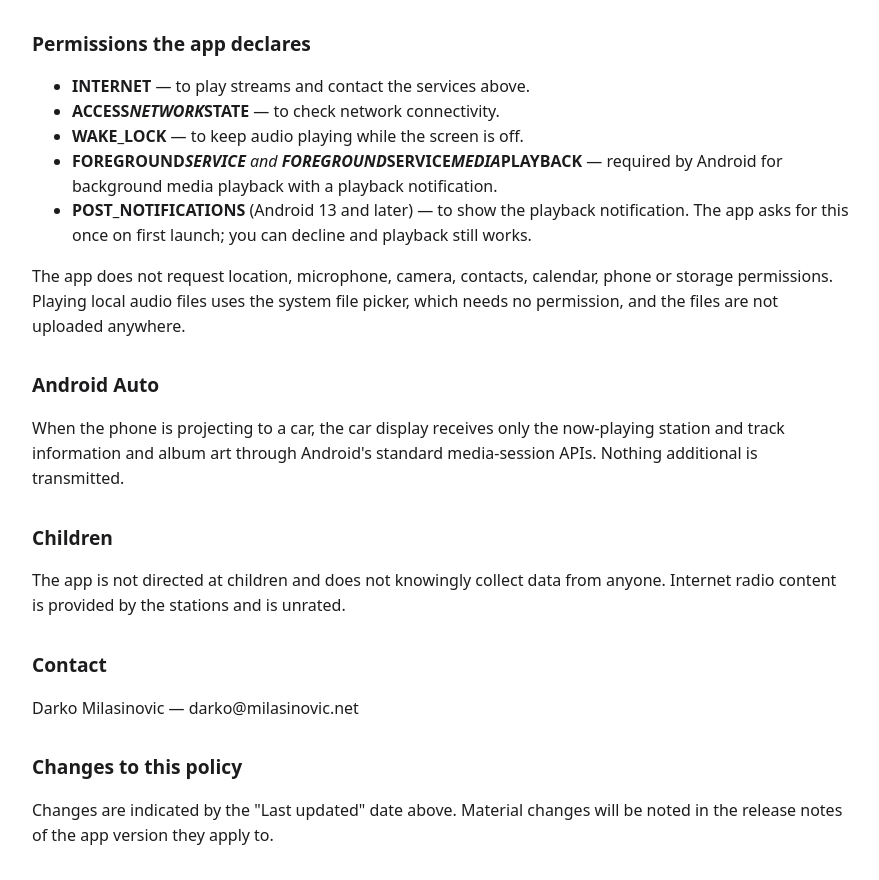
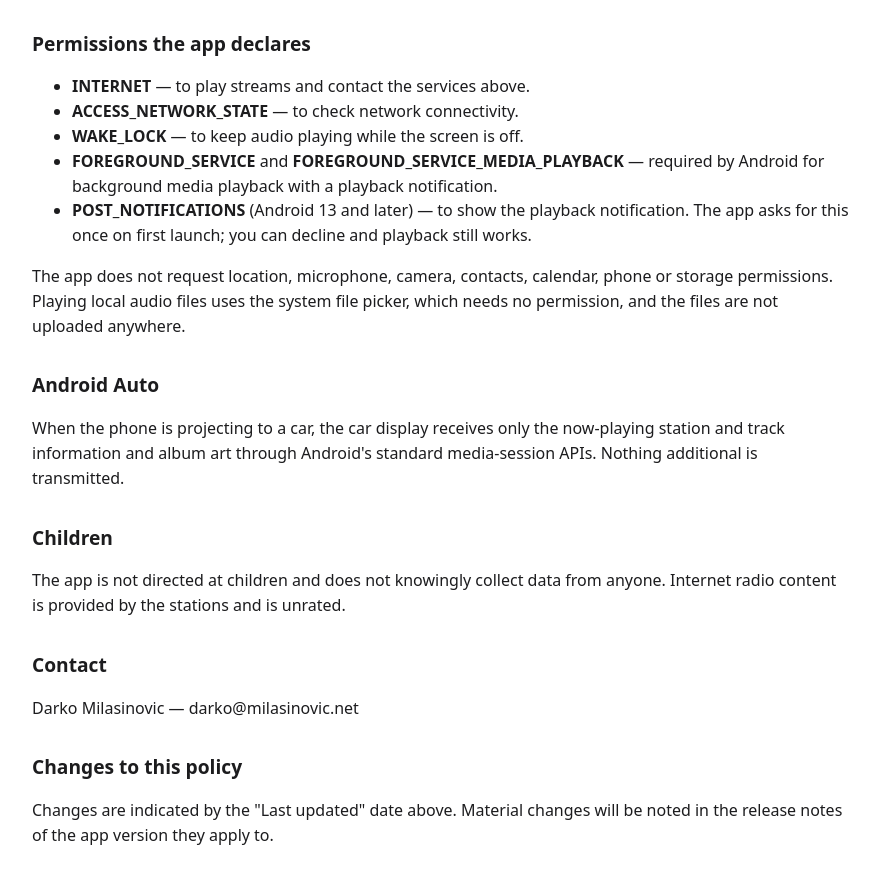
Before and after one commit to milasin/radio-artist-info-privacy, a plain HTML site: page index.html in a window 1280 px wide. Shown: the part 1774-2654 px from the top of the page, without its empty margins (198-1077 px from the left). Drawn offline with Linux system fonts and the light colour scheme.

Commit message:
Add files via upload

```diff
--- a/index.html
+++ b/index.html
@@ -36,9 +36,9 @@ code{background:#f2f2f4;padding:.1em .3em;border-radius:3px}
 <h2>Permissions the app declares</h2>
 <ul>
 <li><strong>INTERNET</strong> — to play streams and contact the services above.</li>
-<li><strong>ACCESS<em>NETWORK</em>STATE</strong> — to check network connectivity.</li>
+<li><strong>ACCESS_NETWORK_STATE</strong> — to check network connectivity.</li>
 <li><strong>WAKE_LOCK</strong> — to keep audio playing while the screen is off.</li>
-<li><strong>FOREGROUND<em>SERVICE</strong> and <strong>FOREGROUND</em>SERVICE<em>MEDIA</em>PLAYBACK</strong> — required by Android for background media playback with a playback notification.</li>
+<li><strong>FOREGROUND_SERVICE</strong> and <strong>FOREGROUND_SERVICE_MEDIA_PLAYBACK</strong> — required by Android for background media playback with a playback notification.</li>
 <li><strong>POST_NOTIFICATIONS</strong> (Android 13 and later) — to show the playback notification. The app asks for this once on first launch; you can decline and playback still works.</li>
 </ul>
 <p>The app does not request location, microphone, camera, contacts, calendar, phone or storage permissions. Playing local audio files uses the system file picker, which needs no permission, and the files are not uploaded anywhere.</p>
```
